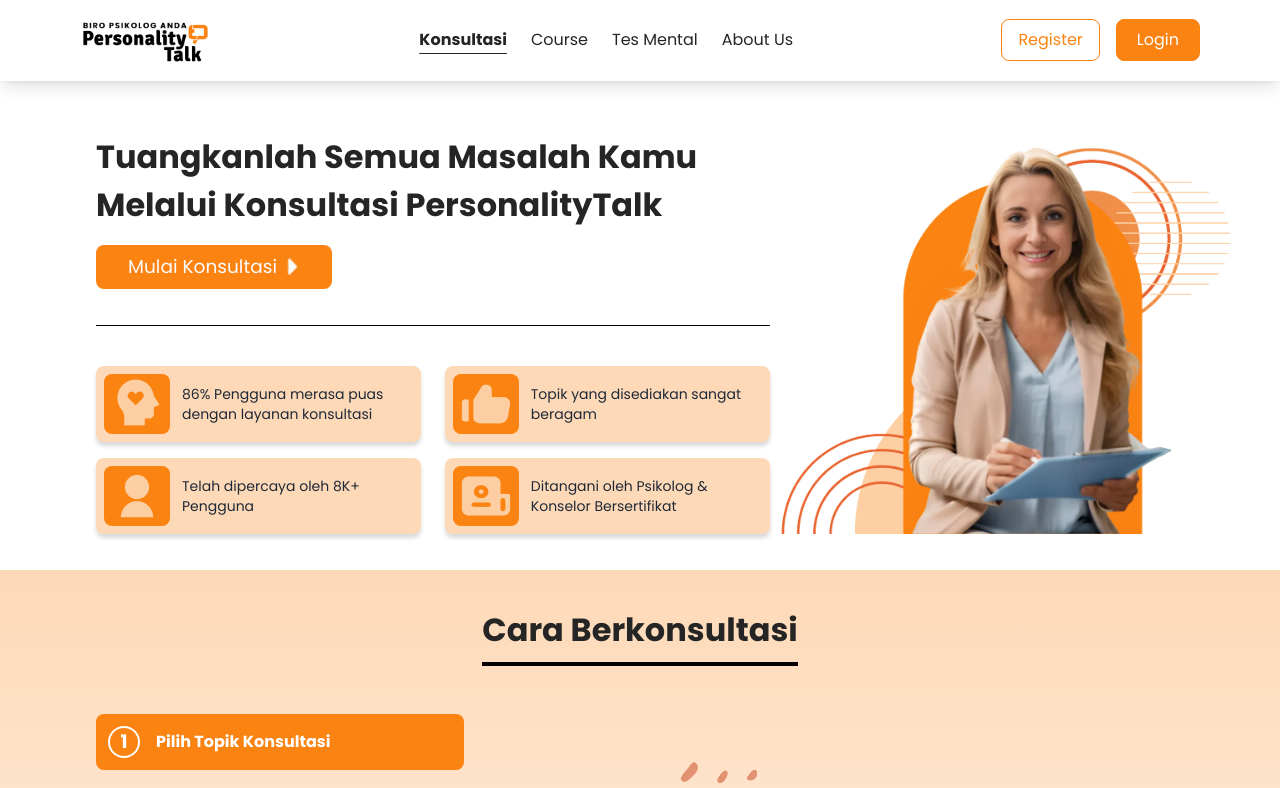
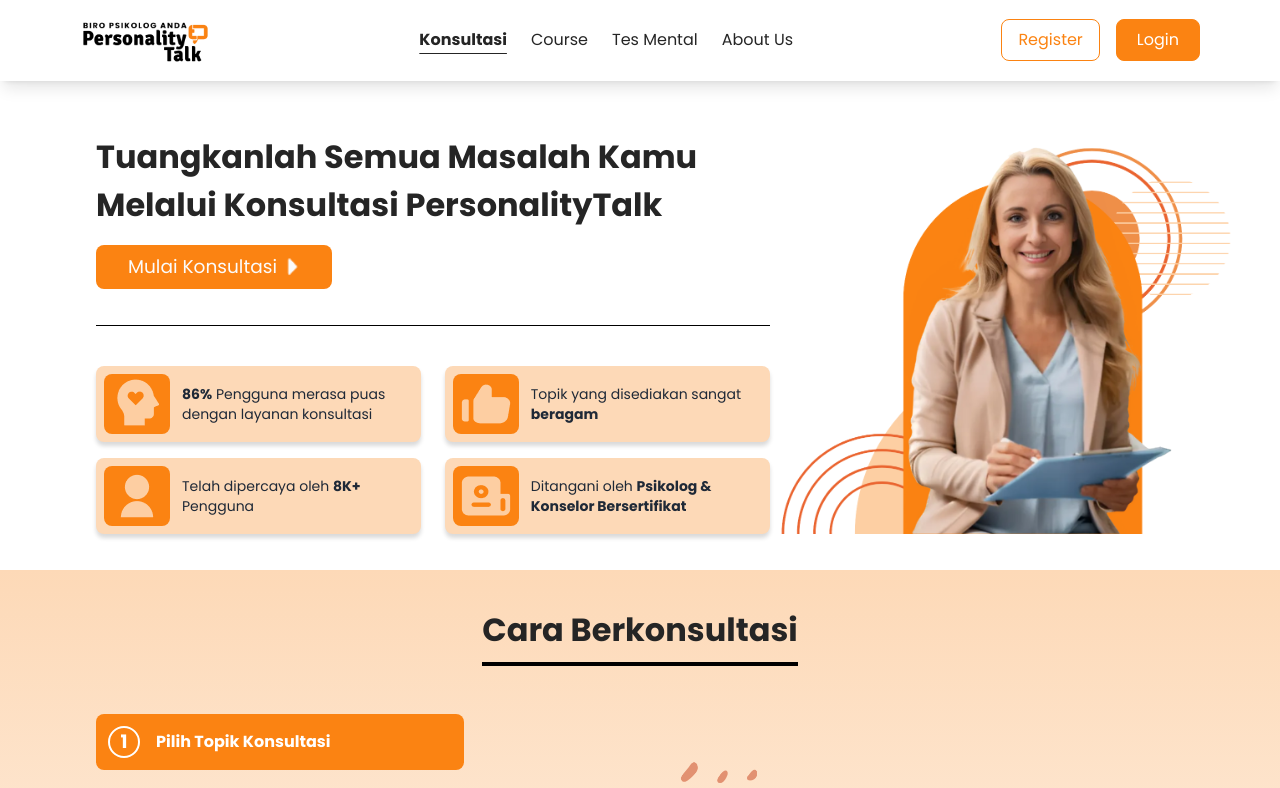
Before and after one commit to tim3-msibCDI/fe-personalitytalk, a Next.js app: page /konsultasi in a window 1280 px wide. Shown: the top 788 px of the page. Built offline with nearby package versions, Linux system fonts and the light colour scheme.

Commit message:
update font bold

```diff
--- a/components/card/cardunggullist.jsx
+++ b/components/card/cardunggullist.jsx
@@ -4,19 +4,35 @@
   const cardData = [
     {
       path: "/icons/konsultasi/puas.png",
-      text: "86% Pengguna merasa puas dengan layanan konsultasi",
+      text: (
+        <>
+          <span className="font-bold">86%</span> Pengguna merasa puas dengan layanan konsultasi
+        </>
+      ),
     },
     {
       path: "/icons/konsultasi/beragam.png",
-      text: "Topik yang disediakan sangat beragam",
+      text: (
+        <>
+          Topik yang disediakan sangat <span className="font-bold">beragam</span>
+        </>
+      ),
     },
     {
       path: "/icons/konsultasi/pengguna.png",
-      text: "Telah dipercaya oleh 8K+ Pengguna",
+      text: (
+        <>
+          Telah dipercaya oleh <span className="font-bold">8K+</span> Pengguna
+        </>
+      ),
     },
     {
       path: "/icons/konsultasi/psikolog.png",
-      text: "Ditangani oleh Psikolog & Konselor Bersertifikat",
+      text: (
+        <>
+          Ditangani oleh <span className="font-bold">Psikolog & Konselor Bersertifikat</span>
+        </>
+      ),
     },
   ];
 
```
